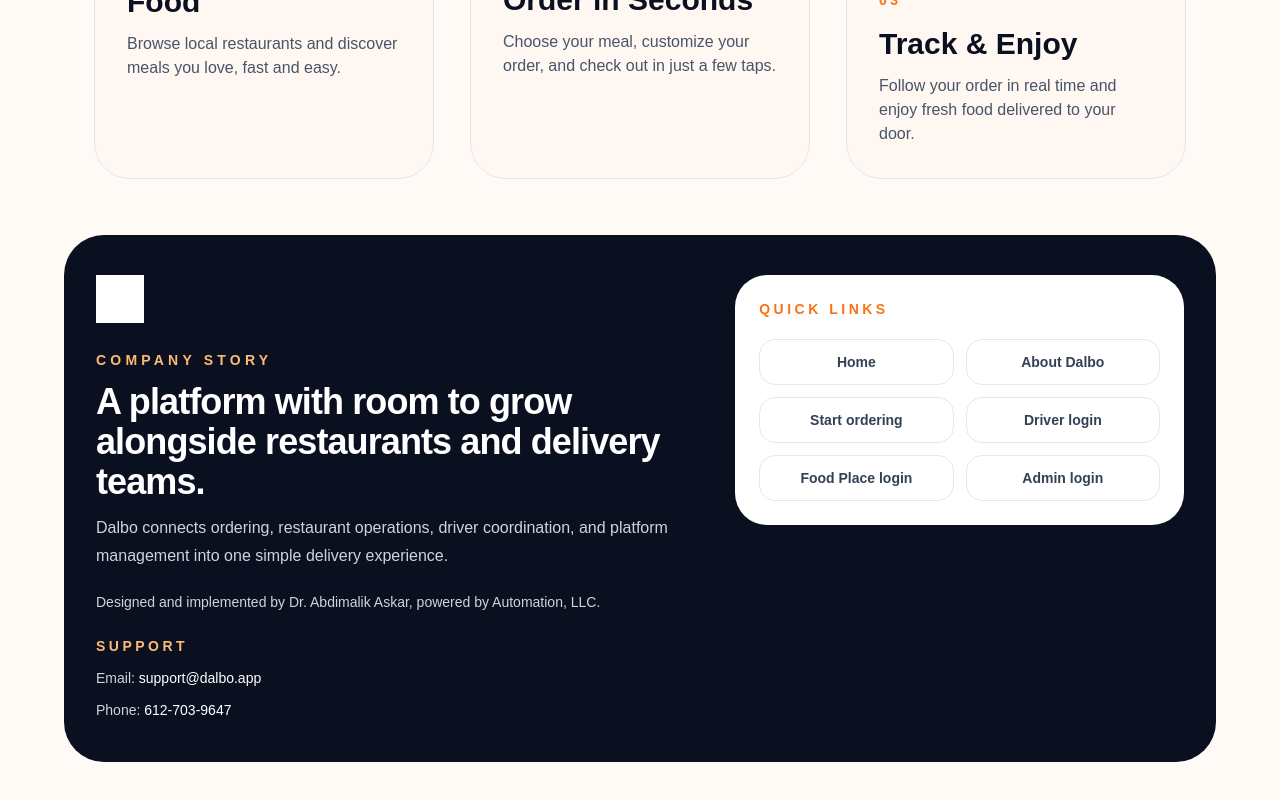
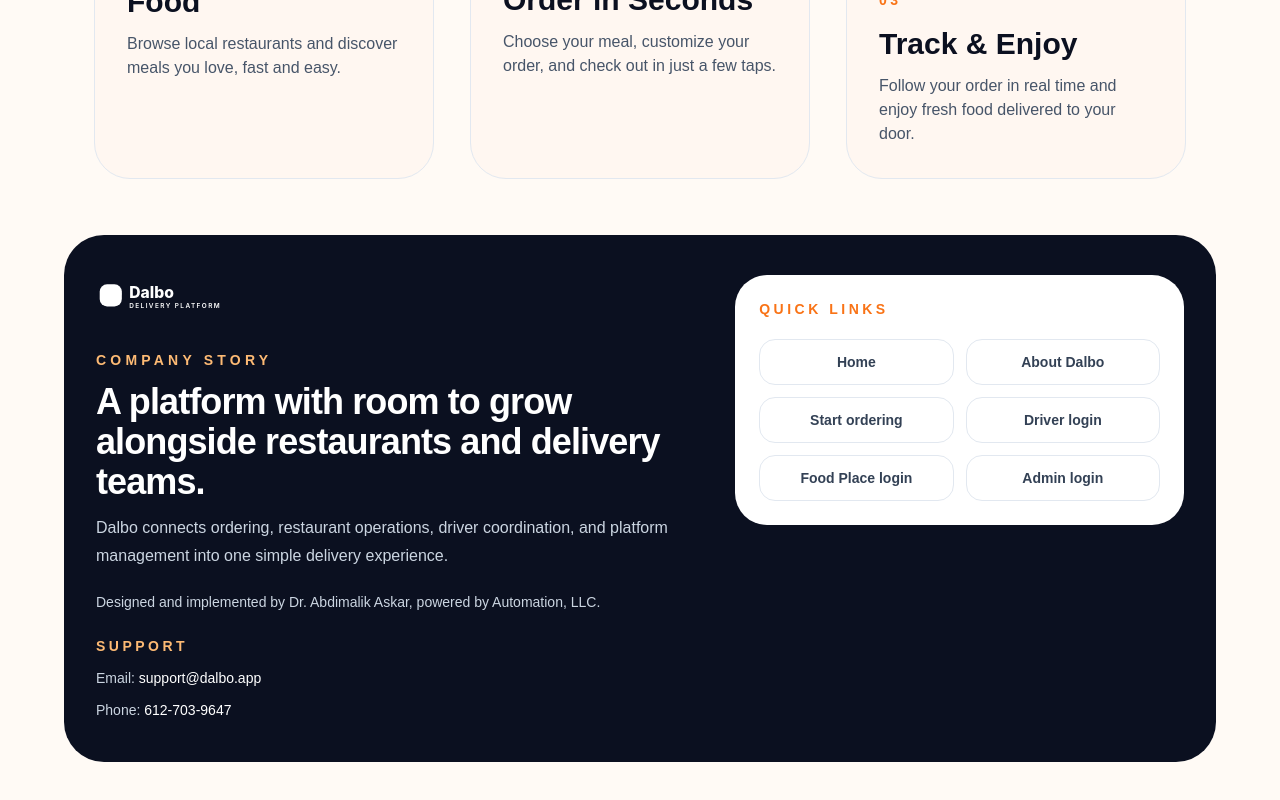
Before and after one commit to askar2022/dalbo, a Next.js app in the folder apps/web/: page / in a window 1280 px wide. Shown: the part 1274-2074 px from the top of the page. Built offline with nearby package versions, Linux system fonts and the light colour scheme.

Commit message:
Fix footer logo asset

```diff
--- a/apps/web/components/site-footer.tsx
+++ b/apps/web/components/site-footer.tsx
@@ -18,10 +18,10 @@
           <div className="space-y-5">
             <Link href="/" className="inline-flex items-center">
               <Image
-                src="/logo_dalbo.png"
+                src="/logo_dalbo.svg"
                 alt="Dalbo logo"
-                width={170}
-                height={52}
+                width={220}
+                height={64}
                 className="h-12 w-auto object-contain brightness-0 invert"
               />
             </Link>
```
